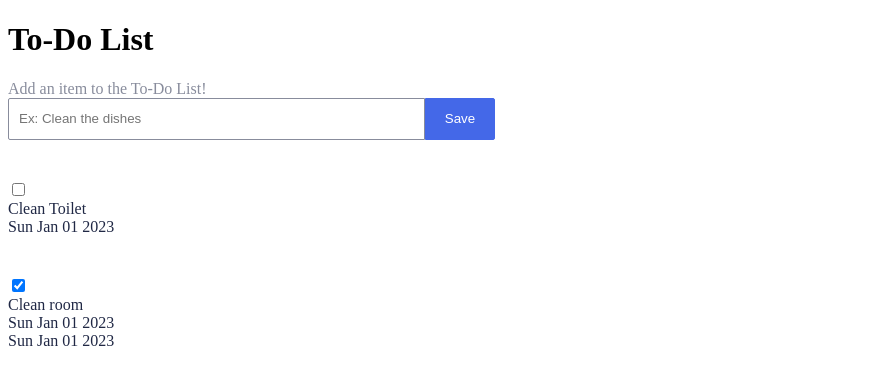
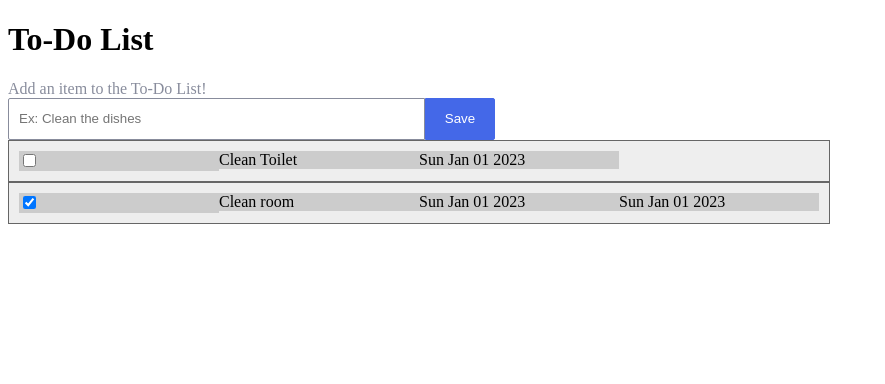
Before and after one commit to mkinz006/todo-list, an Angular app: page / in a window 1280 px wide. Shown: the top 384 px of the page, without its empty margins (0-885 px from the left). Built offline with nearby package versions, Linux system fonts and the light colour scheme.

Commit message:
Added some css styling

```diff
--- a/src/app/item-list/item-list.component.html
+++ b/src/app/item-list/item-list.component.html
@@ -1,6 +1,6 @@
 <label for="item-adder">Add an item to the To-Do List!</label>
 <input id="item-adder" #adder placeholder="Ex: Clean the dishes"/>
 <button id="save-button" (click)="saveItem(adder.value)">Save</button>
-<article *ngFor="let item of itemList">
+<div class="div-table" *ngFor="let item of itemList">
     <app-item [todoItem]="item"></app-item>
-</article>
+</div>
--- a/src/app/item/item.component.html
+++ b/src/app/item/item.component.html
@@ -1,6 +1,6 @@
-<div>
-    <div><input type="checkbox" [checked]= "todoItem.isCompleted"/></div>
-    <div>{{todoItem.itemDescription}}</div>
-    <div>{{todoItem.dateCreated.toDateString()}}</div>
-    <div>{{todoItem.isCompleted ? todoItem.dateCreated.toDateString() : ""}}</div>
+<div class="item-row">
+    <div class="item-cell"><input type="checkbox" [checked]= "todoItem.isCompleted"/></div>
+    <div class="item-cell">{{todoItem.itemDescription}}</div>
+    <div class="item-cell">{{todoItem.dateCreated.toDateString()}}</div>
+    <div class="item-cell">{{todoItem.isCompleted ? todoItem.dateCreated.toDateString() : ""}}</div>
 </div>
--- a/src/app/item/item.component.scss
+++ b/src/app/item/item.component.scss
@@ -0,0 +1,10 @@
+.item-row{
+    display: table-row;
+    width: auto;
+}
+.item-cell{
+        float:left;/*fix for  buggy browsers*/
+        display:table-column;
+        width:200px;
+        background-color:#ccc;
+}
```
